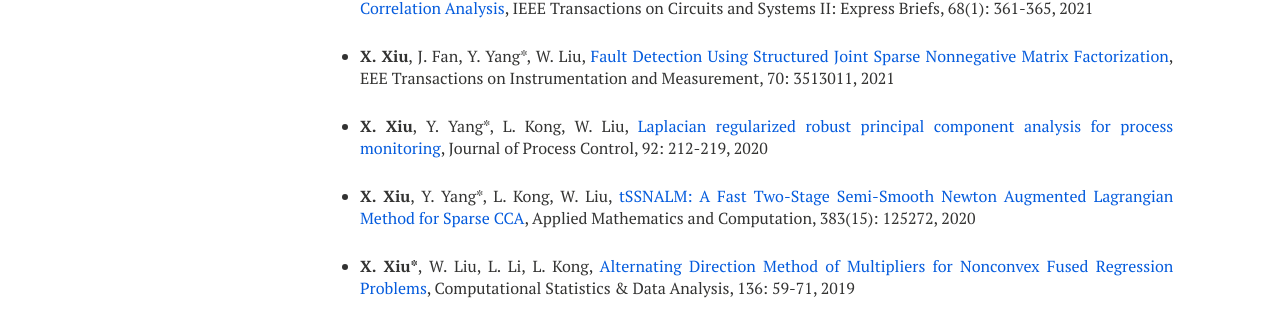
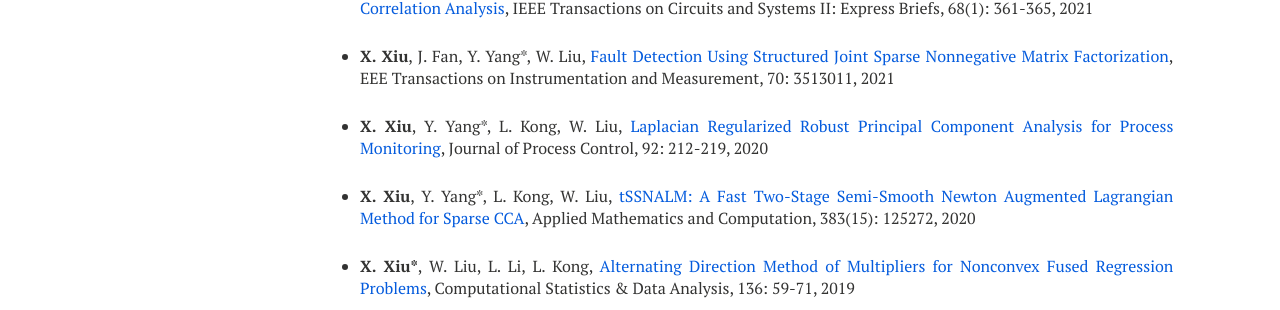
Before and after one commit to xianchaoxiu/xianchaoxiu.github.io, a Jekyll site: the page built from publications/index.md, in a window 1280 px wide. Shown: the part 1825-2135 px from the top of the page. Built offline with Jekyll 4.4.1, drawn with Linux system fonts in a browser that asks for light colours; nearby versions of some CDN libraries.

Commit message:
Update index.md

```diff
--- a/publications/index.md
+++ b/publications/index.md
@@ -66,7 +66,7 @@ share: false
 
 * <b>X. Xiu</b>, J. Fan, Y. Yang*, W. Liu, <a href="https://doi.org/10.1109/TIM.2021.3067218" class="textlink" target="_blank">Fault Detection Using Structured Joint Sparse Nonnegative Matrix Factorization</a>, EEE Transactions on Instrumentation and Measurement, 70: 3513011, 2021
 
-* <b>X. Xiu</b>, Y. Yang*, L. Kong, W. Liu, <a href="https://doi.org/10.1016/j.jprocont.2020.06.011" class="textlink" target="_blank">Laplacian regularized robust principal component analysis for process monitoring</a>, Journal of Process Control, 92: 212-219, 2020
+* <b>X. Xiu</b>, Y. Yang*, L. Kong, W. Liu, <a href="https://doi.org/10.1016/j.jprocont.2020.06.011" class="textlink" target="_blank">Laplacian Regularized Robust Principal Component Analysis for Process Monitoring</a>, Journal of Process Control, 92: 212-219, 2020
 
 * <b>X. Xiu</b>, Y. Yang*, L. Kong, W. Liu, <a href="https://doi.org/10.1016/j.amc.2020.125272" class="textlink" target="_blank">tSSNALM: A Fast Two-Stage Semi-Smooth Newton Augmented Lagrangian Method for Sparse CCA</a>, Applied Mathematics and Computation, 383(15): 125272, 2020
 
```
